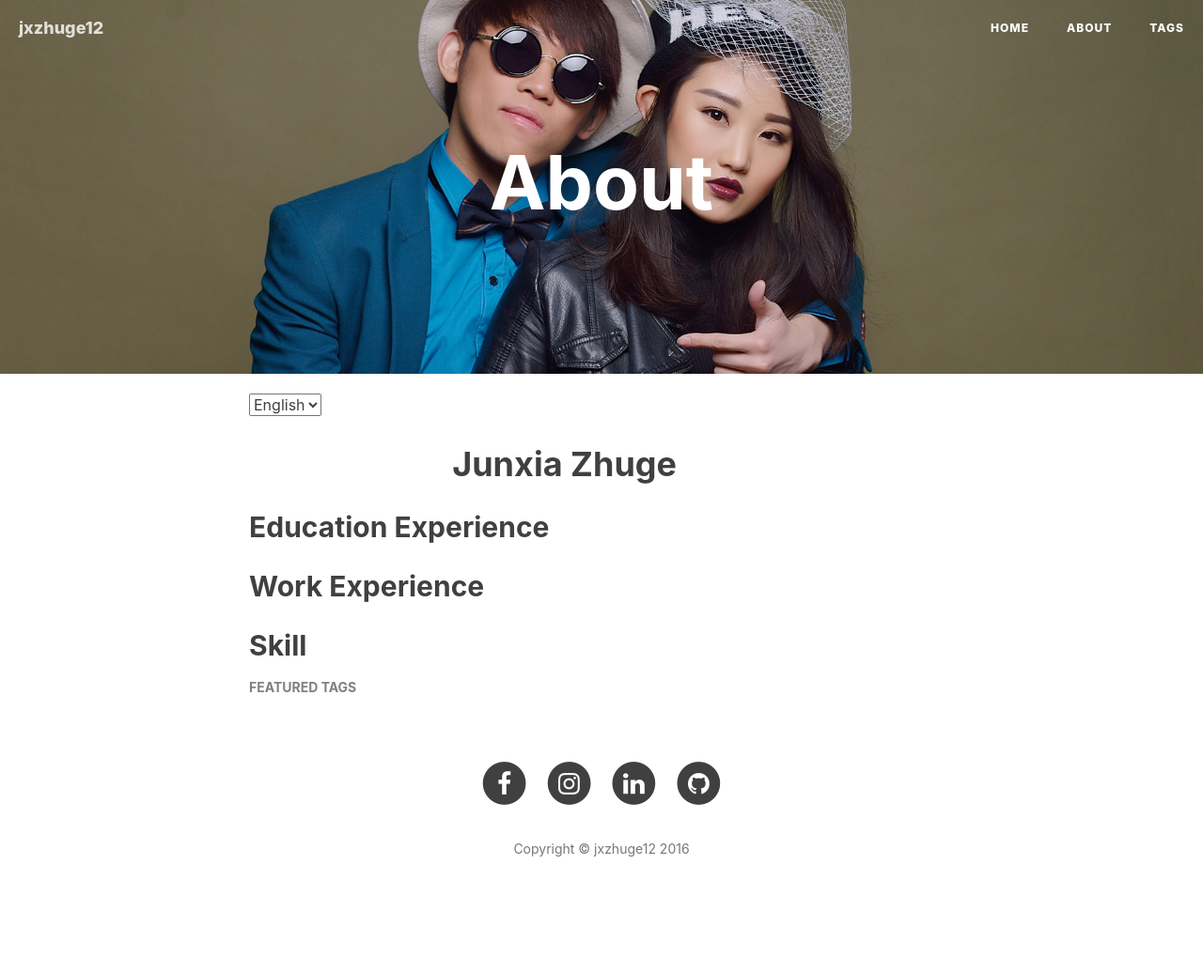
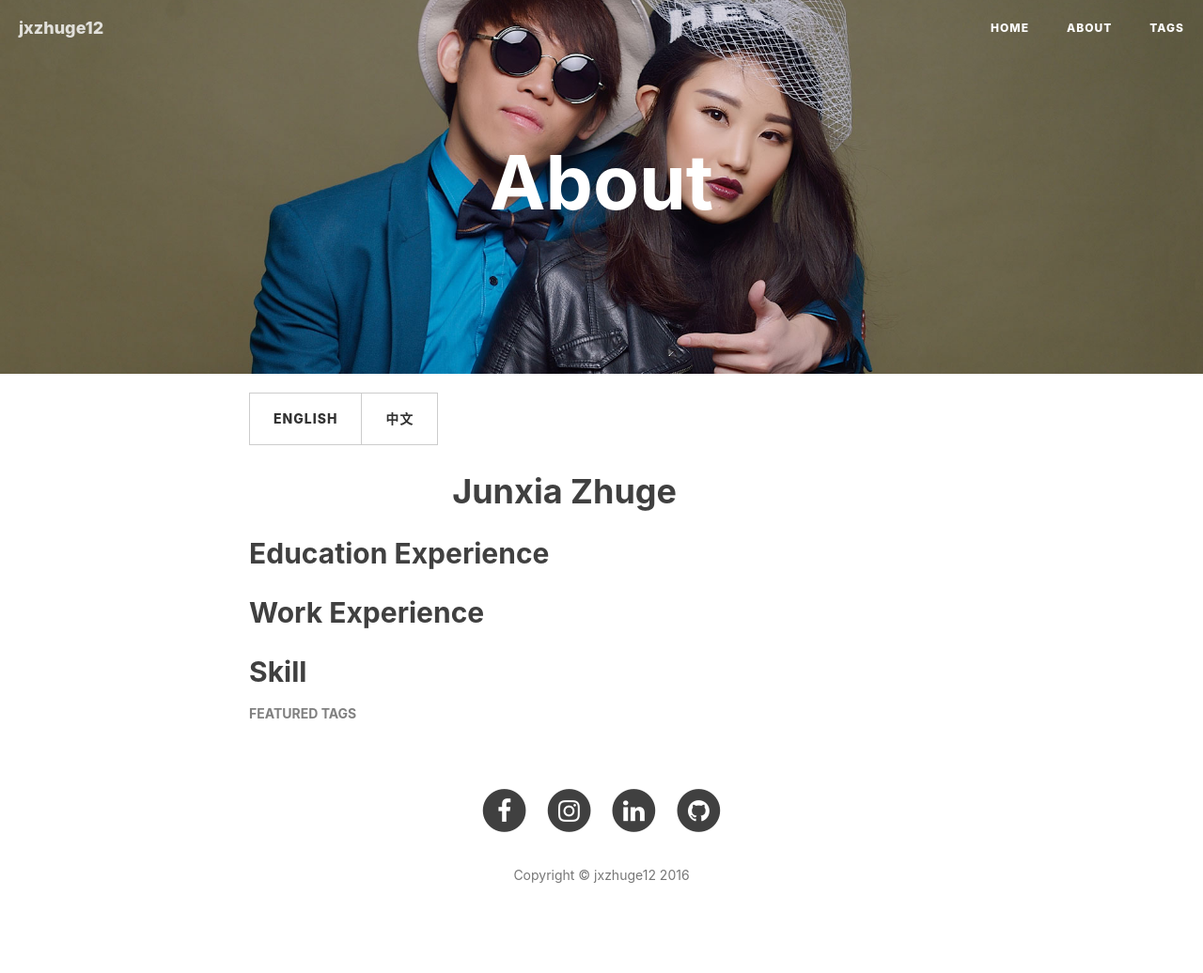
Before and after one commit to jxzhuge12/jxzhuge12.github.io, a Jekyll site: the page built from about.html, in a window 1280 px wide. Shown: the whole page at 94% size. Built offline with Jekyll 4.4.1, drawn with Linux system fonts in a browser that asks for light colours; nearby versions of some CDN libraries; comment, search, counter and statistics services are not loaded; before the commit the page ends 1007 px from its top, so only the background shows below that.

Commit message:
change button

```diff
--- a/about.html
+++ b/about.html
@@ -5,10 +5,10 @@ header-img: "img/about-bg.jpg"
 ---
 
 <!-- Language Selector -->
-<select onchange= "onLanChange(this.options[this.options.selectedIndex].value)">
-    <option value="0" selected>English</option>
-    <option value="1">中文</option>
-</select>
+<div class="btn-group" role="group" aria-label="language selector" onchange= "onLanChange(this.options[this.options.selectedIndex].value)">
+    <button class="btn btn-default" type="button" value="0" selected>English</button>
+    <button class="btn btn-default" type="button" value="1">中文</button>
+</div>
 
 <!-- Chinese Version -->
 <div class="zh post-container">
```
